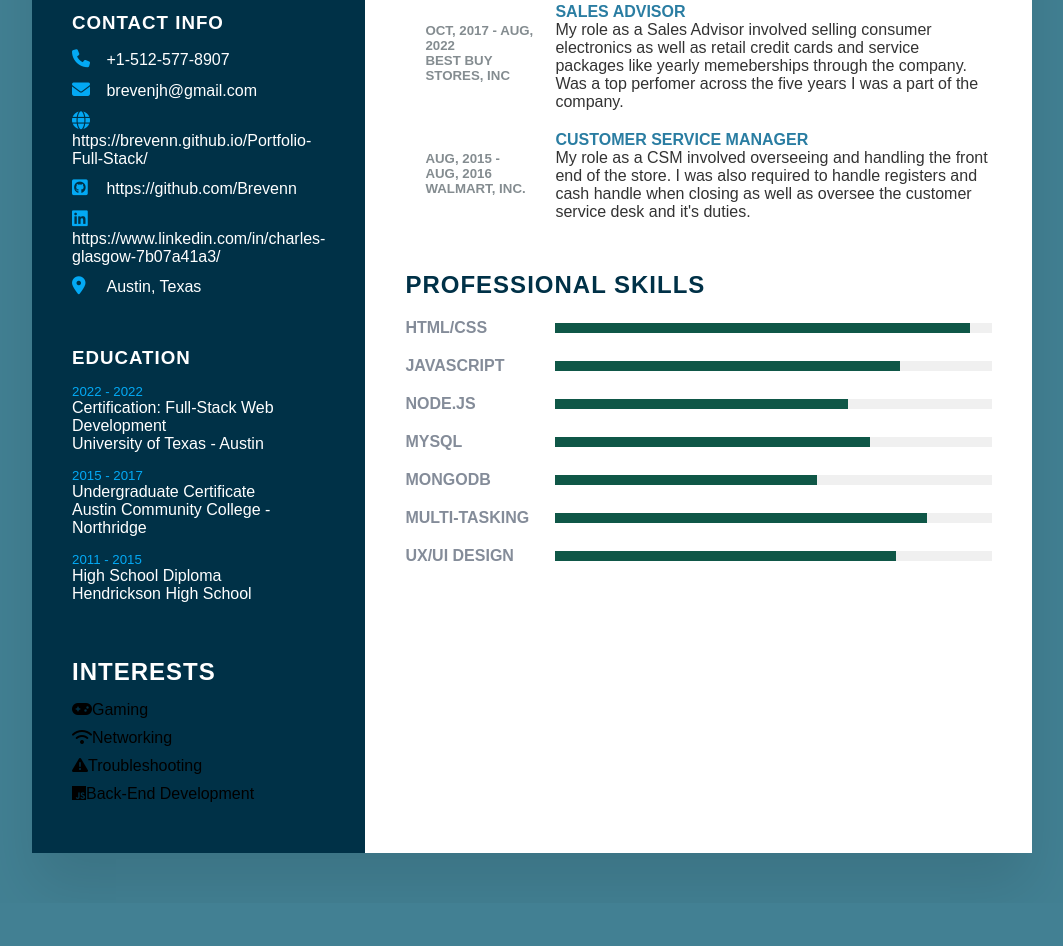
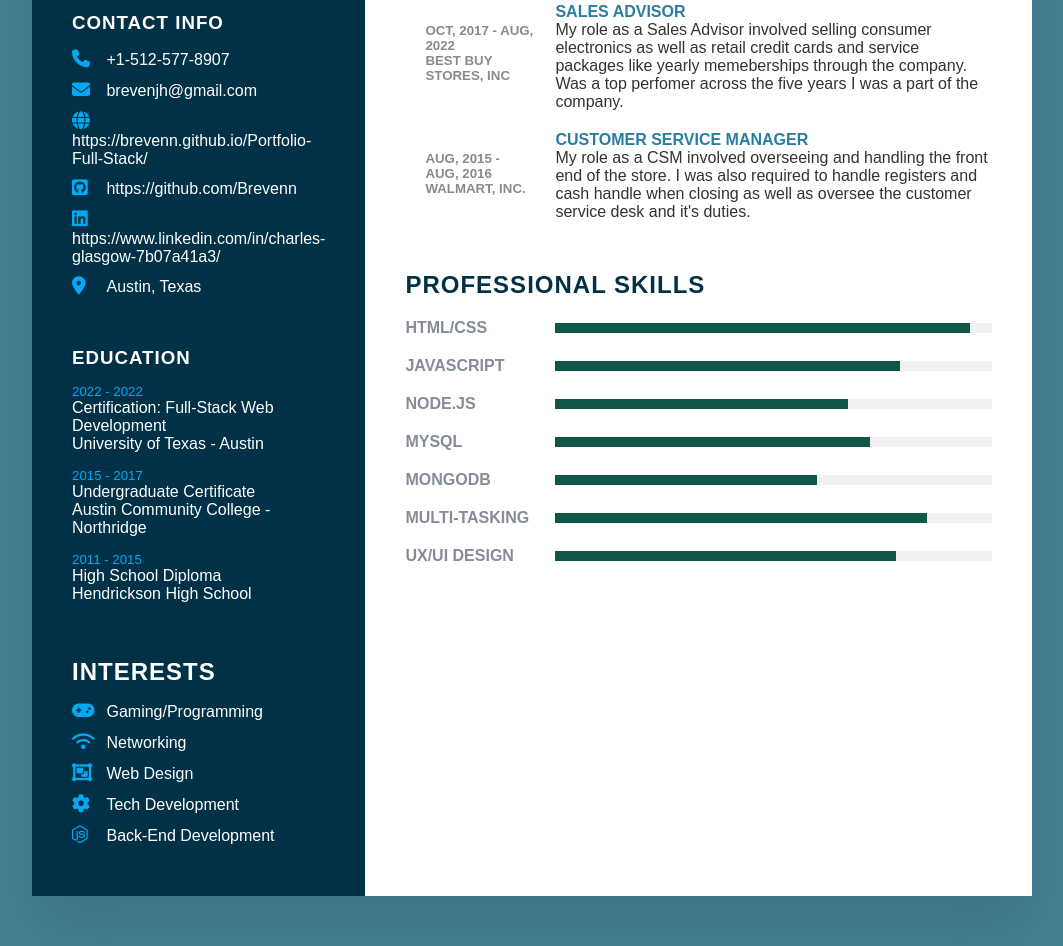
Before and after one commit to Brevenn/resume-website, a plain HTML site: page index.html in a window 1280 px wide. Shown: the part 462-1408 px from the top of the page, without its empty margins (108-1171 px from the left). Before the commit the page ends 1365 px from the top, so only its background shows below. Drawn offline with Linux system fonts and the light colour scheme; a web font is replaced by a local one.

Commit message:
finished styling interests section

```diff
--- a/index.html
+++ b/index.html
@@ -84,10 +84,27 @@
           <div class="contactInfo interest">
             <h2 class="title">Interests</h2>
             <ul>
-                <li><i class="fa-solid fa-gamepad"></i>Gaming</li>
-                <li><i class="fa-solid fa-wifi"></i></i>Networking</li>
-                <li><i class="fa-solid fa-triangle-exclamation"></i>Troubleshooting</li>
-                <li><i class="fa-brands fa-js"></i>Back-End Development</li>
+                <li>
+                    <span class="icon"><i class="fa-solid fa-gamepad"></i></span>
+                    <span class="text">Gaming/Programming</span>
+                  </li>
+                  <li>
+                    <span class="icon"><i class="fa-solid fa-wifi"></i></span>
+                    <span class="text">Networking</span>
+                  </li>
+                  <li>
+                    <span class="icon"><i class="fa-solid fa-object-group"></i></span>
+                    <span class="text">Web Design</span>
+                  </li>
+                  <li>
+                    <span class="icon"><i class="fa-solid fa-gear"></i></span>
+                    <span class="text">Tech Development</span>
+                  </li>
+                  <li>
+                      <span class="icon"><i class="fa-brands fa-node-js"></i></span>
+                      <span class="text">Back-End Development</span>
+                    </li>
+                  <li>
             </ul>
         </div>
 
```
